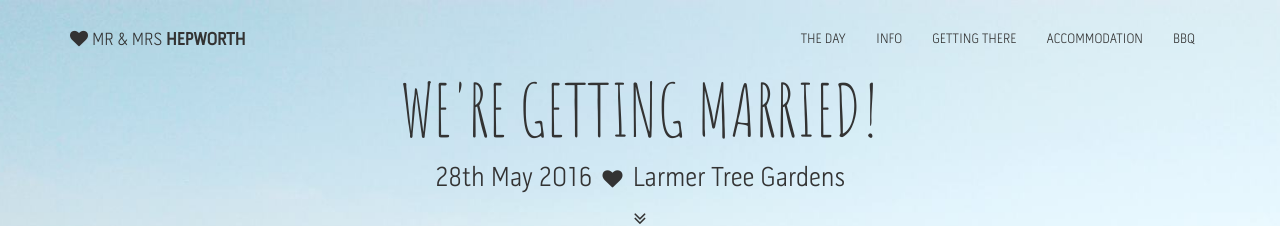
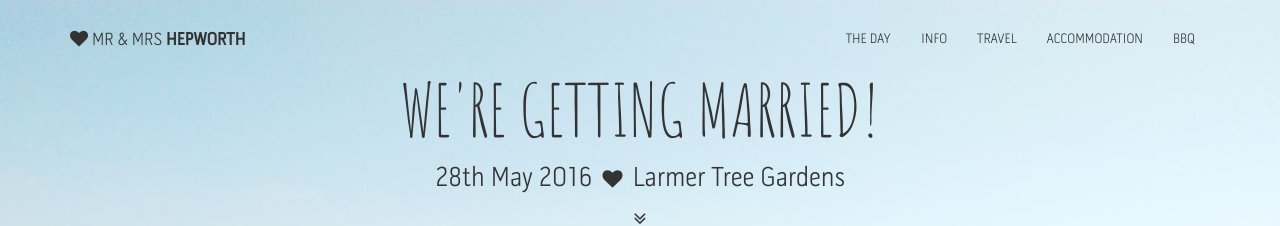
Before and after one commit to hepto/mrandmrshepworth.com, a Jekyll site: the page built from index.html, in a window 1280 px wide. Shown: the top 226 px of the page. Built offline with Jekyll 4.4.1, drawn with Linux system fonts in a browser that asks for light colours; nearby versions of some CDN libraries.

Commit message:
Updating fonts

```diff
--- a/css/styles.scss
+++ b/css/styles.scss
@@ -12,13 +12,13 @@
   font-family: "Pill Gothic";
   font-style: normal;
   font-weight: 400;
-  src: url("{{ "/fonts/Pill-Gothic-300mg/Pill_Gothic_300mg_Regular.ttf" | prepend: site.baseurl }}");
+  src: url("{{ "/fonts/e/e_regular.ttf" | prepend: site.baseurl }}");
 }
 @font-face {
   font-family: "Pill Gothic";
   font-style: normal;
   font-weight: 300;
-  src: url("{{ "/fonts/Pill-Gothic-300mg/Pill_Gothic_300mg_Light.ttf" | prepend: site.baseurl }}");
+  src: url("{{ "/fonts/e/e_light.ttf" | prepend: site.baseurl }}");
 }
 
 body {
--- a/index.html
+++ b/index.html
@@ -21,7 +21,7 @@
           <a href="#info" class="scroll">Info</a>
         </li>
         <li>
-          <a href="#travel" class="scroll">Getting There</a>
+          <a href="#travel" class="scroll">Travel</a>
         </li>
         <li>
           <a href="#accommodation" class="scroll">Accommodation</a>
```
Also changed, not shown: fonts/e/e_light.ttf (renamed from fonts/pill-gothic-300mg/Pill_Gothic_300mg_Light.ttf), fonts/e/e_regular.ttf (renamed from fonts/pill-gothic-300mg/Pill_Gothic_300mg_Regular.ttf), fonts/pill-gothic-300mg/Pill_Gothic_300mg_Bold.ttf (deleted), fonts/pill-gothic-300mg/Pill_Gothic_300mg_Bold_Obq.ttf (deleted), fonts/pill-gothic-300mg/Pill_Gothic_300mg_Light_Obq.ttf (deleted), fonts/pill-gothic-300mg/Pill_Gothic_300mg_Oblique.ttf (deleted), fonts/pill-gothic-300mg/Pill_Gothic_300mg_Semibd.ttf (deleted), fonts/pill-gothic-300mg/Pill_Gothic_300mg_Semibd_Obq.ttf (deleted), fonts/pill-gothic-300mg/Pill_Gothic_300mg_Thin.ttf (deleted), fonts/pill-gothic-300mg/Pill_Gothic_300mg_Thin_Obq.ttf (deleted).
